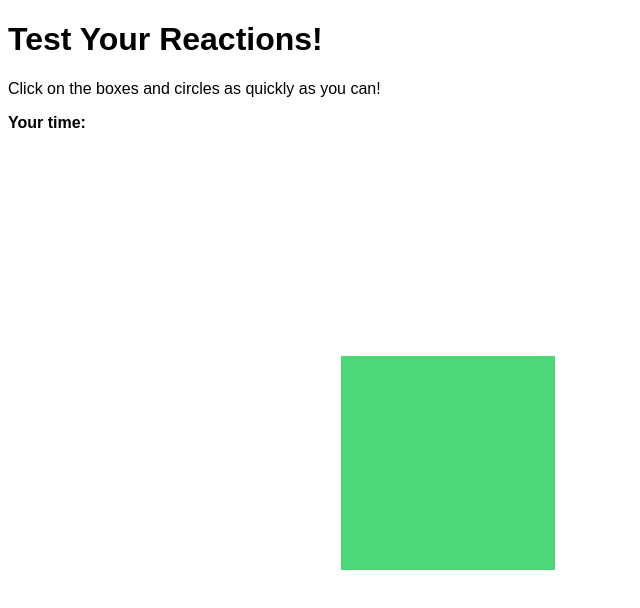
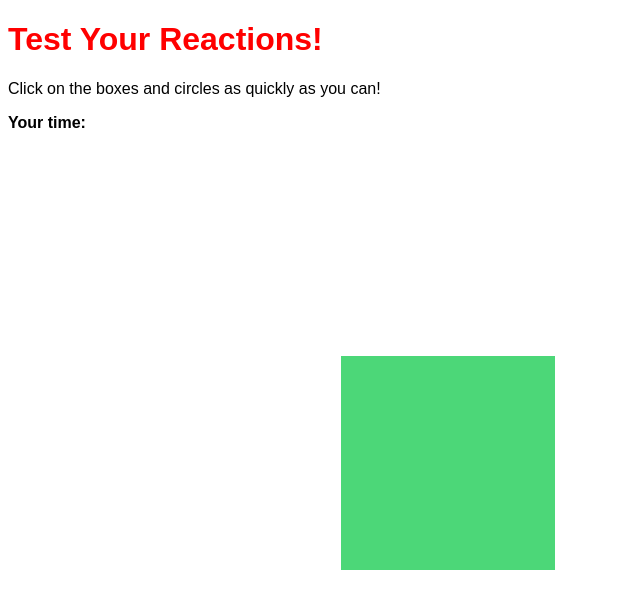
Before and after one commit to Vaz612/AWS-CodeDeploy-Demo, a plain HTML site: page index.html in a window 1280 px wide. Shown: the whole page, without its empty margins (0-640 px from the left). Drawn offline with Linux system fonts and the light colour scheme.

Commit message:
Update index.html

```diff
--- a/index.html
+++ b/index.html
@@ -30,7 +30,7 @@
 
     <body>
 
-        <h1 style="color=red;">Test Your Reactions!</h1>
+        <h1 style="color:red;">Test Your Reactions!</h1>
 
         <p>Click on the boxes and circles as quickly as you can!</p>
 
```
